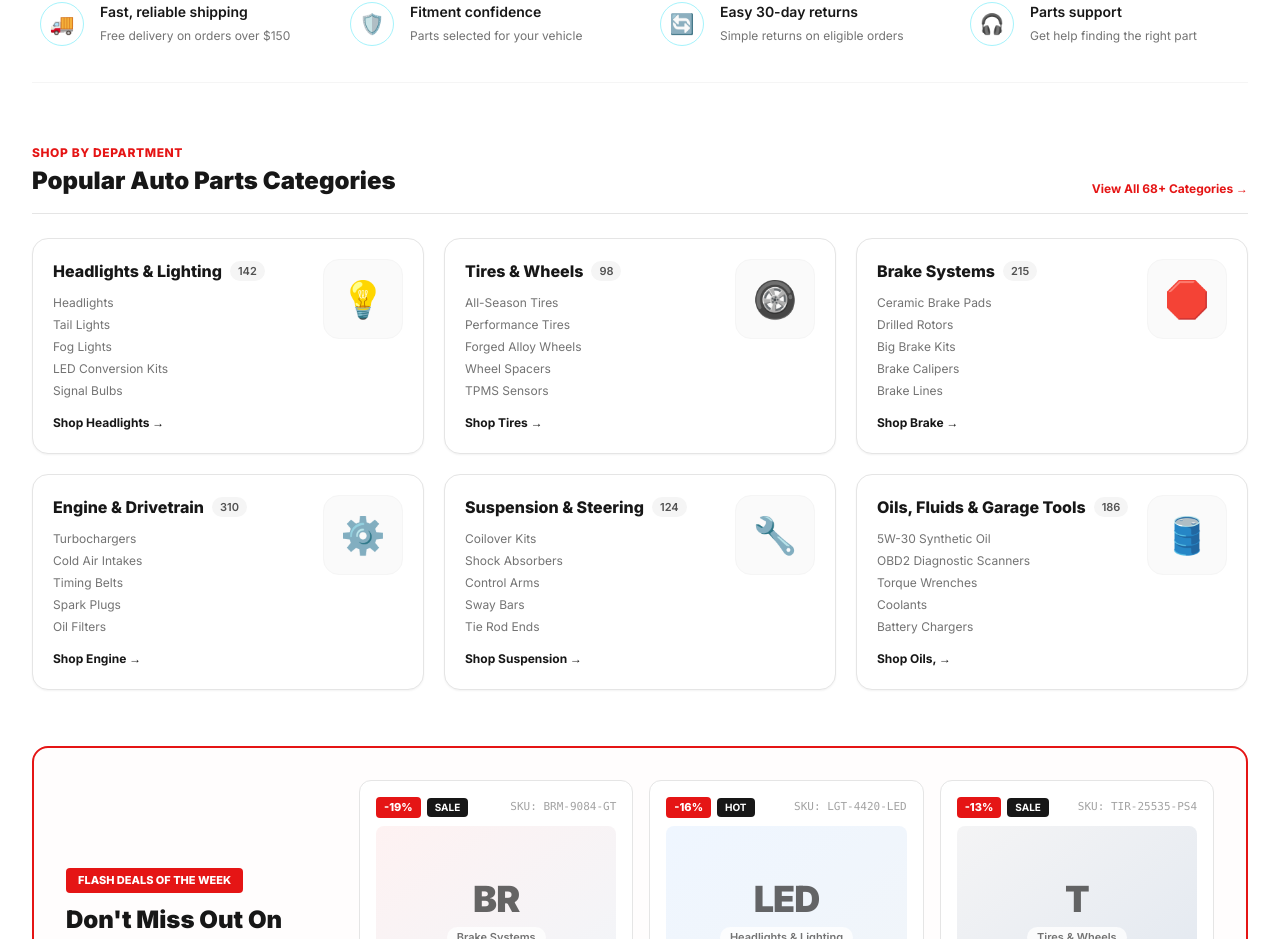
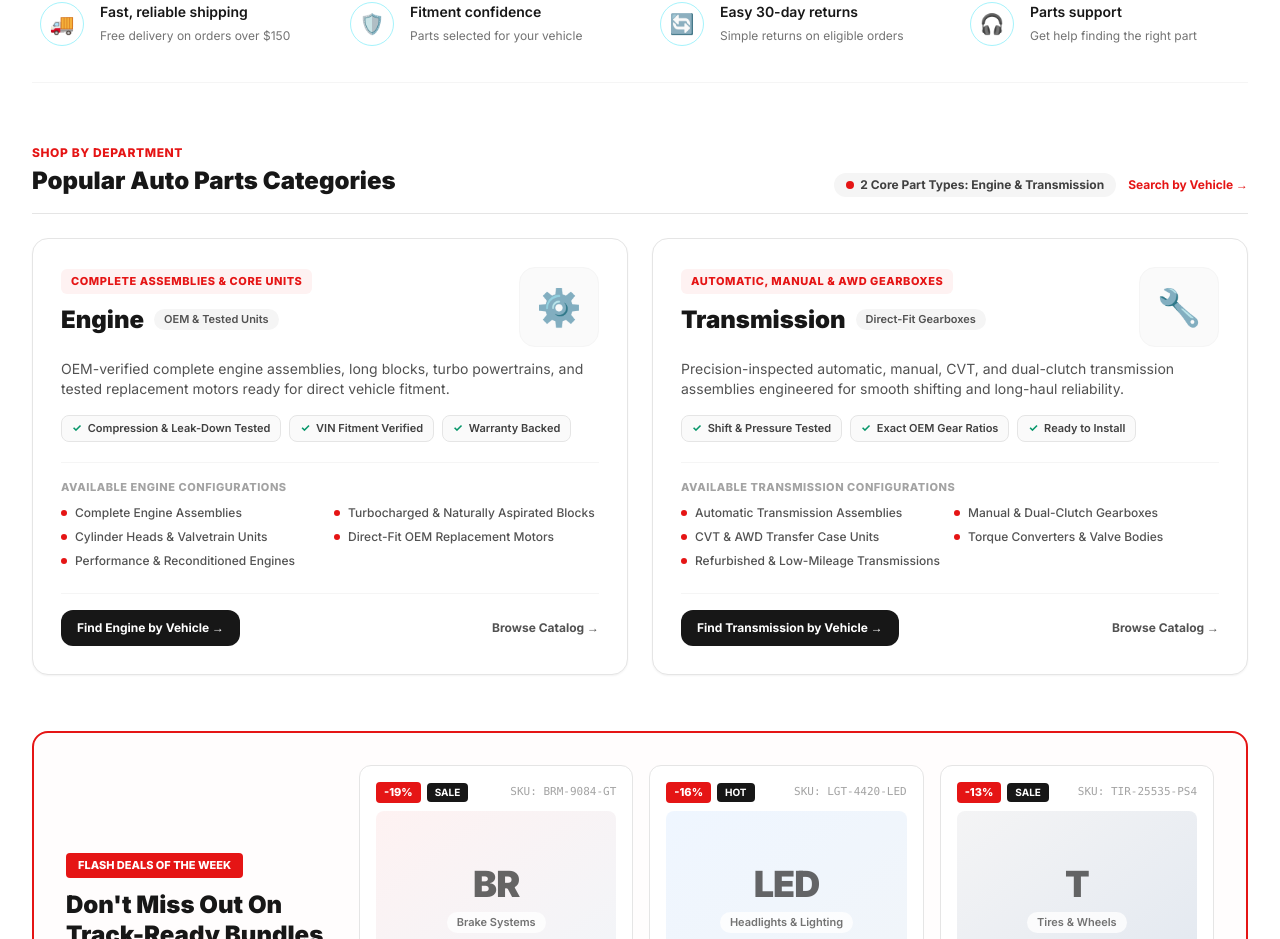
Before and after one commit to AnanyaJan06/Fullyautomated-website, a Next.js app in the folder frontend/: page / in a window 1280 px wide. Shown: the part 809-1748 px from the top of the page. Built offline with nearby package versions, Linux system fonts and the light colour scheme; no server answers.

Commit message:
ui parttype changes

```diff
--- a/frontend/src/app/page.tsx
+++ b/frontend/src/app/page.tsx
@@ -53,9 +53,9 @@ export default function HomePage() {
         </div>
       </section>
 
-      {/* 3. Browse auto categories */}
+      {/* 3. Browse auto categories (2 Core Part Types: Engine & Transmission) */}
       <section id="categories" className="mx-auto mt-14 max-w-[1440px] px-4 sm:px-6 lg:px-8">
-        <div className="flex items-end justify-between border-b border-neutral-200 pb-4 mb-6">
+        <div className="flex flex-col gap-3 border-b border-neutral-200 pb-4 mb-6 sm:flex-row sm:items-end sm:justify-between">
           <div>
             <span className="text-xs font-extrabold uppercase tracking-wider text-[#e51515]">
               Shop By Department
@@ -64,50 +64,92 @@ export default function HomePage() {
               Popular Auto Parts Categories
             </h2>
           </div>
+          <div className="flex items-center gap-3">
+            <span className="inline-flex items-center gap-1.5 rounded-full bg-neutral-100 px-3 py-1 text-xs font-bold text-neutral-700">
+              <span className="h-2 w-2 rounded-full bg-[#e51515]" />2 Core Part Types: Engine &amp; Transmission
+            </span>
             <a
-            href="#products"
+              href="#part-search"
               className="text-xs font-bold text-[#e51515] hover:underline hidden sm:inline"
             >
-            View All 68+ Categories →
+              Search by Vehicle →
             </a>
           </div>
+        </div>
 
-        <div className="grid grid-cols-1 sm:grid-cols-2 lg:grid-cols-3 gap-5">
+        <div className="grid grid-cols-1 lg:grid-cols-2 gap-6">
           {GEARUP_CATEGORIES.map((cat) => (
             <div
               key={cat.id}
-              className="group bg-white rounded-2xl border border-neutral-200 hover:border-[#e51515] p-5 flex items-start justify-between gap-4 transition shadow-sm hover:shadow-md"
+              className="group relative overflow-hidden bg-white rounded-2xl border border-neutral-200 hover:border-[#e51515] p-6 sm:p-7 flex flex-col justify-between gap-6 transition shadow-sm hover:shadow-md"
             >
-              <div className="flex-1">
-                <div className="flex items-center gap-2">
-                  <h3 className="text-base font-extrabold text-neutral-900 group-hover:text-[#e51515] transition">
+              <div>
+                <div className="flex items-start justify-between gap-4">
+                  <div>
+                    <span className="inline-block rounded-md bg-red-50 px-2.5 py-1 text-[11px] font-extrabold uppercase tracking-wider text-[#e51515]">
+                      {cat.badge}
+                    </span>
+                    <div className="mt-2.5 flex flex-wrap items-center gap-2.5">
+                      <h3 className="text-2xl font-black text-neutral-900 group-hover:text-[#e51515] transition">
                         {cat.name}
                       </h3>
-                  <span className="text-[11px] font-semibold bg-neutral-100 text-neutral-600 px-2 py-0.5 rounded-full">
+                      <span className="text-[11px] font-semibold bg-neutral-100 text-neutral-600 px-2.5 py-0.5 rounded-full">
                         {cat.itemCount}
                       </span>
                     </div>
+                  </div>
 
-                <ul className="mt-3 space-y-1.5 text-xs text-neutral-500">
+                  <div className="w-16 h-16 sm:w-20 sm:h-20 rounded-2xl bg-neutral-50 border border-neutral-100 flex items-center justify-center text-4xl shrink-0 group-hover:scale-105 group-hover:border-red-100 group-hover:bg-red-50/40 transition">
+                    {cat.icon}
+                  </div>
+                </div>
+
+                <p className="mt-3 text-xs sm:text-sm leading-relaxed text-neutral-600">
+                  {cat.description}
+                </p>
+
+                <div className="mt-4 flex flex-wrap gap-2">
+                  {cat.highlights.map((highlight, idx) => (
+                    <span
+                      key={idx}
+                      className="inline-flex items-center gap-1.5 rounded-lg border border-neutral-200 bg-neutral-50 px-2.5 py-1 text-[11px] font-semibold text-neutral-700"
+                    >
+                      <span className="text-emerald-600 font-bold">✓</span>
+                      {highlight}
+                    </span>
+                  ))}
+                </div>
+
+                <div className="mt-5 border-t border-neutral-100 pt-4">
+                  <p className="text-[11px] font-extrabold uppercase tracking-wider text-neutral-400 mb-2.5">
+                    Available {cat.name} Configurations
+                  </p>
+                  <ul className="grid grid-cols-1 sm:grid-cols-2 gap-2 text-xs text-neutral-600">
                     {cat.subcategories.map((sub, i) => (
-                    <li key={i}>
-                      <a href="#products" className="hover:text-[#e51515] transition">
+                      <li key={i} className="flex items-center gap-2">
+                        <span className="h-1.5 w-1.5 rounded-full bg-[#e51515] shrink-0" />
+                        <a href="#part-search" className="hover:text-[#e51515] font-medium transition">
                           {sub}
                         </a>
                       </li>
                     ))}
                   </ul>
+                </div>
+              </div>
 
+              <div className="flex flex-wrap items-center justify-between gap-3 border-t border-neutral-100 pt-4">
+                <a
+                  href="#part-search"
+                  className="inline-flex items-center gap-2 rounded-xl bg-neutral-900 group-hover:bg-[#e51515] px-4 py-2.5 text-xs font-bold text-white transition"
+                >
+                  Find {cat.name} by Vehicle →
+                </a>
                 <a
                   href="#products"
-                  className="inline-block mt-4 text-xs font-bold text-neutral-900 group-hover:text-[#e51515]"
+                  className="text-xs font-bold text-neutral-600 hover:text-[#e51515] transition"
                 >
-                  Shop {cat.name.split(' ')[0]} →
+                  Browse Catalog →
                 </a>
-              </div>
-
-              <div className="w-20 h-20 rounded-2xl bg-neutral-50 border border-neutral-100 flex items-center justify-center text-4xl shrink-0 group-hover:scale-105 transition">
-                {cat.icon}
               </div>
             </div>
           ))}
--- a/frontend/src/data/gearup-data.ts
+++ b/frontend/src/data/gearup-data.ts
@@ -1,9 +1,12 @@
 export interface CategoryItem {
   id: string;
   name: string;
-  slug: string;
-  itemCount: number;
+  slug: 'engine' | 'transmission';
+  badge: string;
+  description: string;
+  itemCount: string;
   subcategories: string[];
+  highlights: string[];
   icon: string;
 }
 
@@ -45,52 +48,40 @@ export const VEHICLE_ENGINES = [
 
 export const GEARUP_CATEGORIES: CategoryItem[] = [
   {
-    id: 'cat-1',
-    name: 'Headlights & Lighting',
-    slug: 'headlights-lighting',
-    itemCount: 142,
-    subcategories: ['Headlights', 'Tail Lights', 'Fog Lights', 'LED Conversion Kits', 'Signal Bulbs'],
-    icon: '💡',
-  },
-  {
-    id: 'cat-2',
-    name: 'Tires & Wheels',
-    slug: 'tires-wheels',
-    itemCount: 98,
-    subcategories: ['All-Season Tires', 'Performance Tires', 'Forged Alloy Wheels', 'Wheel Spacers', 'TPMS Sensors'],
-    icon: '🛞',
-  },
-  {
-    id: 'cat-3',
-    name: 'Brake Systems',
-    slug: 'brake-systems',
-    itemCount: 215,
-    subcategories: ['Ceramic Brake Pads', 'Drilled Rotors', 'Big Brake Kits', 'Brake Calipers', 'Brake Lines'],
-    icon: '🛑',
-  },
-  {
-    id: 'cat-4',
-    name: 'Engine & Drivetrain',
-    slug: 'engine-drivetrain',
-    itemCount: 310,
-    subcategories: ['Turbochargers', 'Cold Air Intakes', 'Timing Belts', 'Spark Plugs', 'Oil Filters'],
+    id: 'cat-engine',
+    name: 'Engine',
+    slug: 'engine',
+    badge: 'Complete Assemblies & Core Units',
+    description:
+      'OEM-verified complete engine assemblies, long blocks, turbo powertrains, and tested replacement motors ready for direct vehicle fitment.',
+    itemCount: 'OEM & Tested Units',
+    subcategories: [
+      'Complete Engine Assemblies',
+      'Turbocharged & Naturally Aspirated Blocks',
+      'Cylinder Heads & Valvetrain Units',
+      'Direct-Fit OEM Replacement Motors',
+      'Performance & Reconditioned Engines',
+    ],
+    highlights: ['Compression & Leak-Down Tested', 'VIN Fitment Verified', 'Warranty Backed'],
     icon: '⚙️',
   },
   {
-    id: 'cat-5',
-    name: 'Suspension & Steering',
-    slug: 'suspension-steering',
-    itemCount: 124,
-    subcategories: ['Coilover Kits', 'Shock Absorbers', 'Control Arms', 'Sway Bars', 'Tie Rod Ends'],
+    id: 'cat-transmission',
+    name: 'Transmission',
+    slug: 'transmission',
+    badge: 'Automatic, Manual & AWD Gearboxes',
+    description:
+      'Precision-inspected automatic, manual, CVT, and dual-clutch transmission assemblies engineered for smooth shifting and long-haul reliability.',
+    itemCount: 'Direct-Fit Gearboxes',
+    subcategories: [
+      'Automatic Transmission Assemblies',
+      'Manual & Dual-Clutch Gearboxes',
+      'CVT & AWD Transfer Case Units',
+      'Torque Converters & Valve Bodies',
+      'Refurbished & Low-Mileage Transmissions',
+    ],
+    highlights: ['Shift & Pressure Tested', 'Exact OEM Gear Ratios', 'Ready to Install'],
     icon: '🔧',
-  },
-  {
-    id: 'cat-6',
-    name: 'Oils, Fluids & Garage Tools',
-    slug: 'oils-fluids-tools',
-    itemCount: 186,
-    subcategories: ['5W-30 Synthetic Oil', 'OBD2 Diagnostic Scanners', 'Torque Wrenches', 'Coolants', 'Battery Chargers'],
-    icon: '🛢️',
   },
 ];
 
```
Lines whose indentation alone changed are shown as unchanged.
